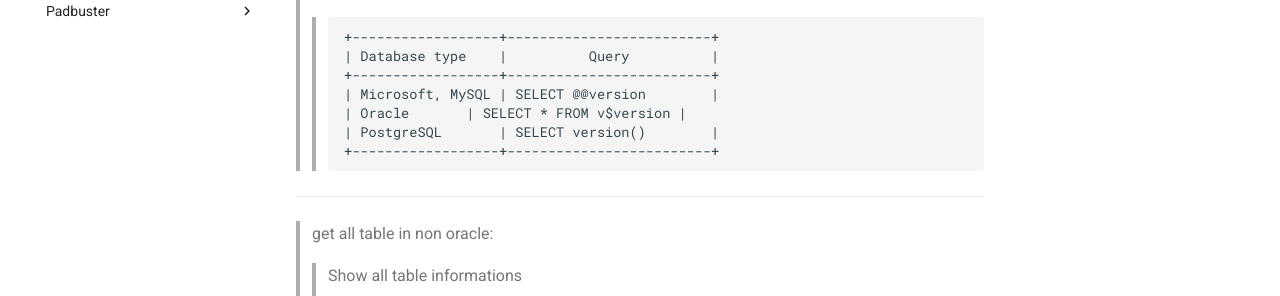
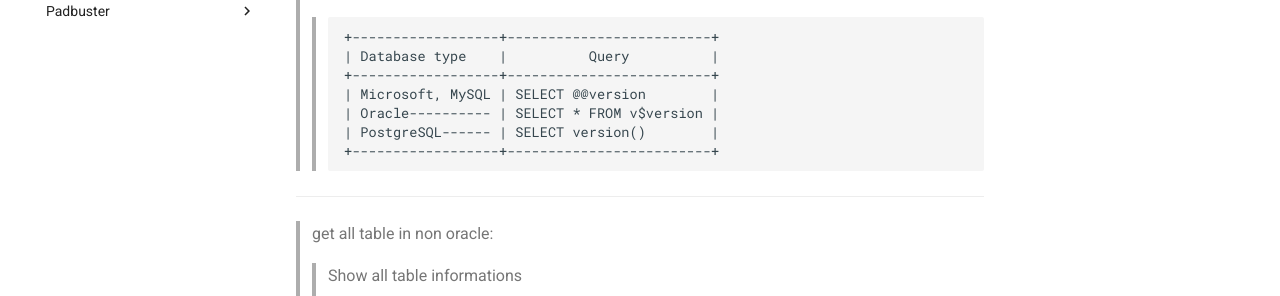
Before and after one commit to jamesfte/Obsidian_sword, an MkDocs documentation site: the page built from docs/SQL/sql injections.md, in a window 1280 px wide and 900 px high, scrolled down 5177 px. Shown: the part 232-528 px from the top of the window. Built offline with MkDocs 1.6.1 and Material for MkDocs 9.7.7, drawn with Linux system fonts in a browser that asks for light colours.

```diff
--- a/docs/SQL/sql injections.md
+++ b/docs/SQL/sql injections.md
@@ -211,8 +211,8 @@ injections with oracle built-in table:
 > >     | Database type    |          Query          |
 > >     +------------------+-------------------------+
 > >     | Microsoft, MySQL | SELECT @@version        |
-> >     | Oracle	   | SELECT * FROM v$version |
-> >     | PostgreSQL       | SELECT version()        |
+> >     | Oracle---------- | SELECT * FROM v$version |
+> >     | PostgreSQL------ | SELECT version()        |
 > >     +------------------+-------------------------+
 <hr>
 
```
